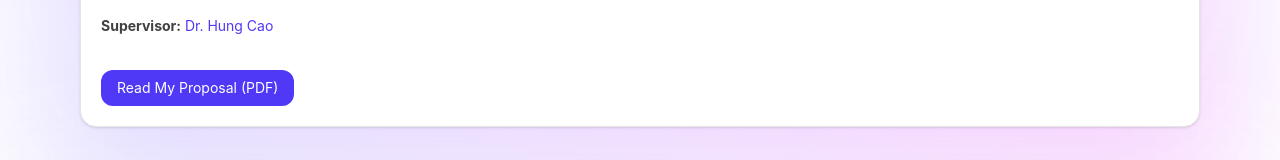
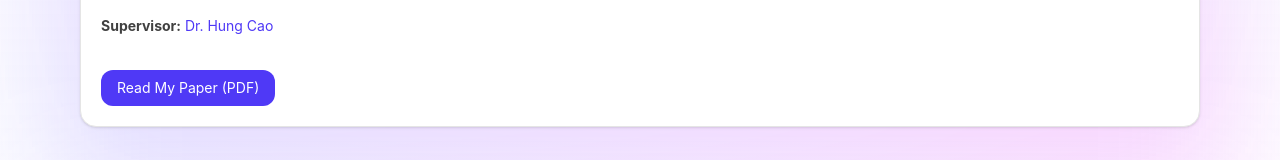
Before and after one commit to salmanbashashaik/salmanbashashaik.github.io, a React (Vite) app: page /#/education in a window 1280 px wide. Shown: the part 966-1126 px from the top of the page. Built offline with nearby package versions, Linux system fonts and the light colour scheme.

Commit message:
Add paper

```diff
--- a/src/pages/Education.tsx
+++ b/src/pages/Education.tsx
@@ -12,7 +12,7 @@ const courses = [
   "Natural Language Processing",
   "Data Mining",
 ];
-const proposalHref = `${import.meta.env.BASE_URL}proposal.pdf`;
+const paperHref = `${import.meta.env.BASE_URL}paper.pdf`;
 
 export default function Education() {
   return (
@@ -137,11 +137,11 @@ export default function Education() {
             {/* Read my proposal */}
             <div className="relative mt-8 flex flex-wrap items-center gap-3">
               <a
-                href={proposalHref}
-                download="Shaik_Salman_Basha_Proposal.pdf"
+                href={paperHref}
+                download="ALDM-Salman-Paper.pdf"
                 className="inline-flex items-center gap-2 rounded-xl bg-indigo-600 text-white px-4 py-2 text-sm hover:bg-indigo-700"
               >
-                 Read My Proposal (PDF)
+                 Read My Paper (PDF)
               </a>
             </div>
 
```
Also changed, not shown: 1 other file (tests, documents, lock files or other folders).
